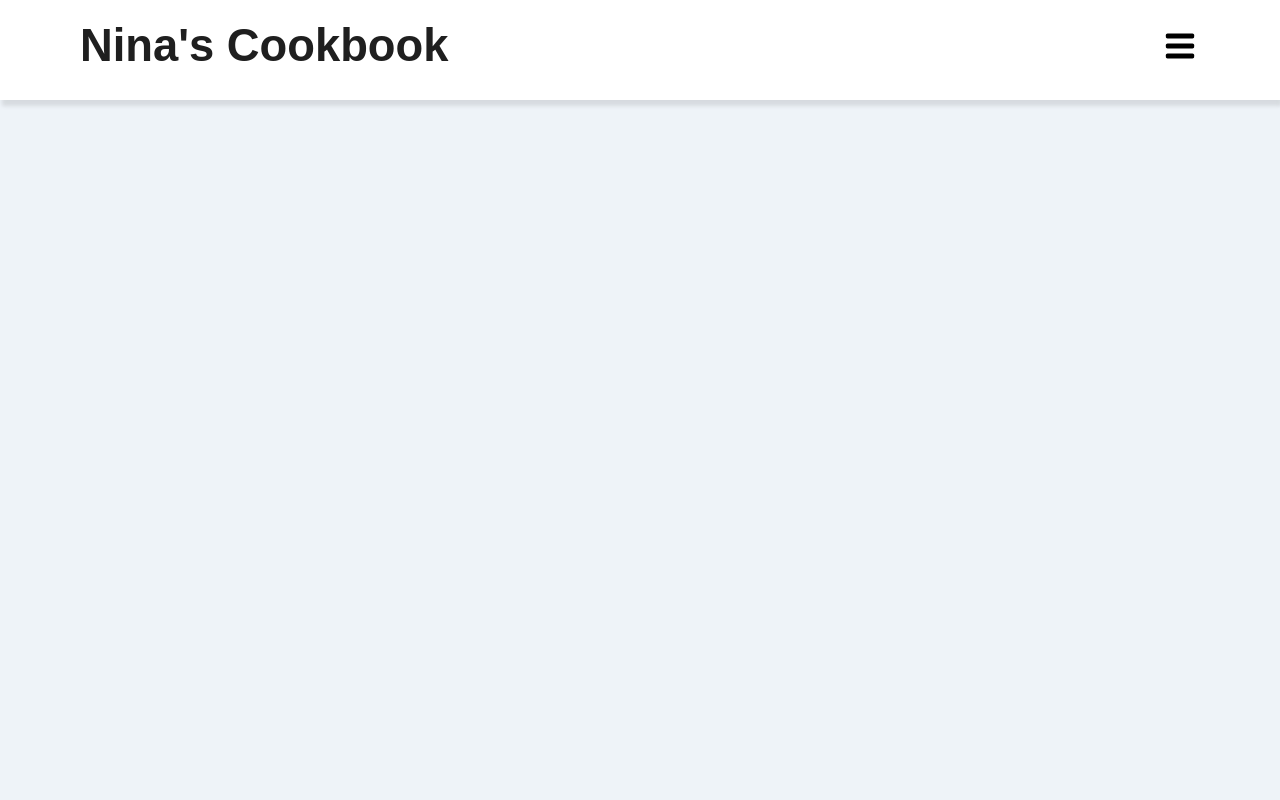
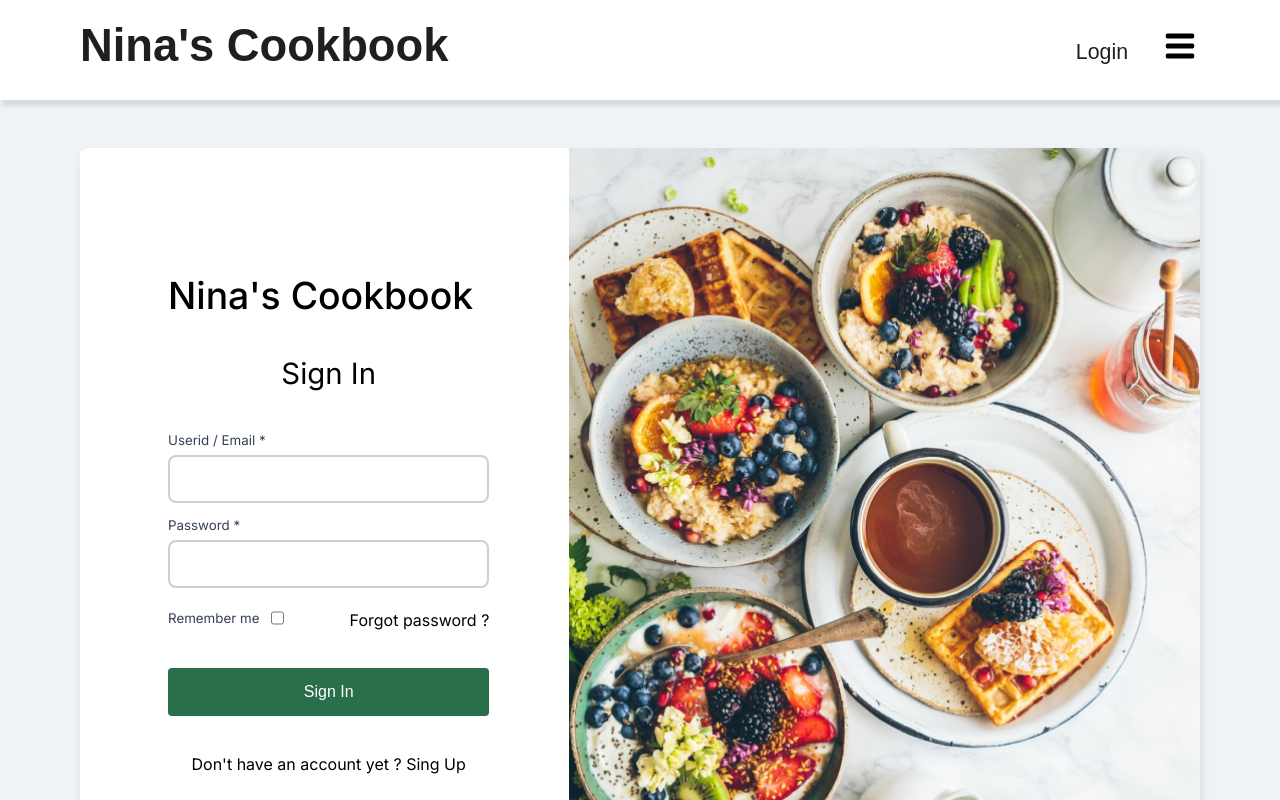
Before and after one commit to karenplanas/NinasCookbook, a React (Create React App) app in the folder client/: page /login in a window 1280 px wide. Before the commit this address had no page. Shown: the top 800 px of the page. Built offline with nearby package versions, Linux system fonts and the light colour scheme.

Commit message:
feat: add sign in page

```diff
--- a/client/src/App.tsx
+++ b/client/src/App.tsx
@@ -5,6 +5,7 @@ import { NavBar } from './components/NavBar/NavBar';
 import { BrowserRouter, Route, Routes} from "react-router-dom"
 import { RecipeDetailPage } from './components/RecipeDetailPage/RecipeDetailPage';
 import { NewRecipe } from './components/NewRecipe/NewRecipe';
+import { SignInPage } from './components/SignInPage/SignInPage';
 
 const App: React.FC = () => {
   return (
@@ -18,6 +19,7 @@ const App: React.FC = () => {
             <Route path="/" element={<Dashboard />} />
             <Route path="/recipes/:recipeId" element={<RecipeDetailPage />} />
             <Route path="/new-recipe" element={<NewRecipe />} />
+            <Route path="/login" element={<SignInPage />} />
           </Routes>
         </div>
       </div>
--- a/client/src/components/Button/Button.css
+++ b/client/src/components/Button/Button.css
@@ -5,6 +5,7 @@ button {
   font-size: 16px;
   border-style: none;
   margin-top: 16px;
+  margin-bottom: 16px;
 }
 
 .contained {
--- a/client/src/components/InputField/InputField.css
+++ b/client/src/components/InputField/InputField.css
@@ -3,6 +3,20 @@
   flex-direction: column;
   color: #344054;
   font-size: 10pt;
+}
+
+.input-field.checkbox{
+  display: flex;
+  flex-direction: row;
+  align-items: center;
+  color: #344054;
+  font-size: 10pt;
+  height: 28px;
+  gap: 8px
+}
+
+.input-field.checkbox label{
+  margin: 0;
 }
 
 .input-field label {
--- a/client/src/components/Menu/Menu.tsx
+++ b/client/src/components/Menu/Menu.tsx
@@ -30,7 +30,7 @@ const Menu: React.FC = () => {
   return (
     <div className='menu-container'>
       <MenuIcon onClick={onClick} color="black" className="menu-trigger"/>
-      <nav ref={menuRef} className={`menu ${isActive ? 'active' : 'inactive'}`}>
+      <nav onClick={onClick} ref={menuRef} className={`menu ${isActive ? 'active' : 'inactive'}`}>
         <ul>
           <li><Link to="/new-recipe">Add new Recipe</Link></li>
           <li><a href="/my-favorites">My Favorites</a></li>
--- a/client/src/components/NavBar/NavBar.css
+++ b/client/src/components/NavBar/NavBar.css
@@ -9,3 +9,14 @@
   box-shadow: 2px 6px 4px rgba(0,0,0,0.1);
   padding: 32px 80px;
 }
+
+.nav-menu {
+  display: flex;
+  flex-direction: row;
+  align-items: flex-end;
+  gap: 32px;
+}
+
+.nav-menu h4 {
+  margin: 0;
+}
--- a/client/src/components/NavBar/NavBar.tsx
+++ b/client/src/components/NavBar/NavBar.tsx
@@ -8,10 +8,11 @@ const NavBar: React.FC = () => {
 
   return (
     <div className="nav-bar">
-      <Link to='/'>
-        <h1>Nina's Cookbook</h1>
-      </Link>
-      <Menu />
+      <Link to='/'> <h1>Nina's Cookbook</h1> </Link>
+      <div className="nav-menu">
+        <Link to="/login"> <h4>Login</h4> </Link>
+        <Menu />
+      </div>
     </div>
   )
 }
--- a/client/src/components/NewRecipe/NewRecipe.tsx
+++ b/client/src/components/NewRecipe/NewRecipe.tsx
@@ -21,16 +21,16 @@ const NewRecipe: React.FC = () => {
           <h4>Ingredients</h4>
           <div className='inputs'>
             <InputField className="input-field" type="text" label="Name" name="name" />
-            <InputField className="input-field" type="number"label="Quantity" name="name" />
-            <InputField className="input-field" type="number"label="Unit" name="name" />
+            <InputField className="input-field" type="number"label="Quantity" name="quantity" />
+            <InputField className="input-field" type="number"label="Unit" name="unit" />
           </div>
         </div>
 
         <div className='info'>
           <h4>Preparation</h4>
           <div className='inputs'>
-            <InputField className="input-field" type="text"label="Step Name / Number" name="name" />
-            <InputField className="input-field text-area" type="text" label="Description" name="name" />
+            <InputField className="input-field" type="text"label="Step Name / Number" name="step" />
+            <InputField className="input-field text-area" type="text" label="Description" name="description" />
           </div>
         </div>
 
--- /dev/null
+++ b/client/src/components/SignInPage/SignInPage.css
@@ -0,0 +1,41 @@
+.sign-in {
+  width: 1500px;
+  padding-left: 48px;
+  margin-bottom: 24px;
+  background-color: white;
+  border-radius: 8px;
+  box-shadow: 2px 6px 10px rgba(0,0,0,0.1);
+  display: flex;
+}
+
+.sign-in-text {
+  display: flex;
+  flex-direction: column;
+  justify-content: center;
+  flex: 2;
+  padding: 40px;
+  padding-right: 80px;
+  gap: 16px
+}
+
+.sign-in-text h3 {
+  align-self: center;
+  margin-bottom: 24px
+}
+
+.sign-in-img img{
+  height: 100%;
+  width: 100%;
+  object-fit: cover;
+  border-radius: 0px 8px 8px 0px;
+}
+
+.remember-me {
+  display: flex;
+  flex-direction: row;
+  justify-content: space-between;
+}
+
+.no-account {
+  text-align: center;
+}
--- /dev/null
+++ b/client/src/components/SignInPage/SignInPage.tsx
@@ -0,0 +1,30 @@
+import React from 'react'
+import { Button } from '../Button/Button'
+import { InputField } from '../InputField/InputField'
+import './SignInPage.css'
+import image from '../../assets/sign-in.jpg'
+
+const SignInPage : React.FC = () => {
+  return (
+    <div className='sign-in'>
+      <div className='sign-in-text'>
+        <h2>Nina's Cookbook</h2>
+        <h3>Sign In</h3>
+        <InputField className="input-field" type="text" label="Userid / Email *" name="userid" />
+        <InputField className="input-field" type="text" label="Password *" name="password" />
+        <div className='remember-me'>
+          <InputField className="input-field checkbox" type="checkbox" label="Remember me" name="password" />
+          <p>Forgot password ?</p>
+        </div>
+        <Button className="contained" name="Sign In"/>
+        <p className='no-account'>Don't have an account yet ? Sing Up</p>
+      </div>
+      <div className='sign-in-img'>
+        <img src={image} alt="plate"/>
+      </div>
+    </div>
+  )
+
+}
+
+export {SignInPage}
--- a/client/src/index.css
+++ b/client/src/index.css
@@ -30,7 +30,7 @@ h4 {
 }
 
 p {
-  font-size: 14pt;
+  font-size: 12pt;
   line-height: 32px;
 }
 
```
Also changed, not shown: client/src/assets/sign-in.jpg (added).
